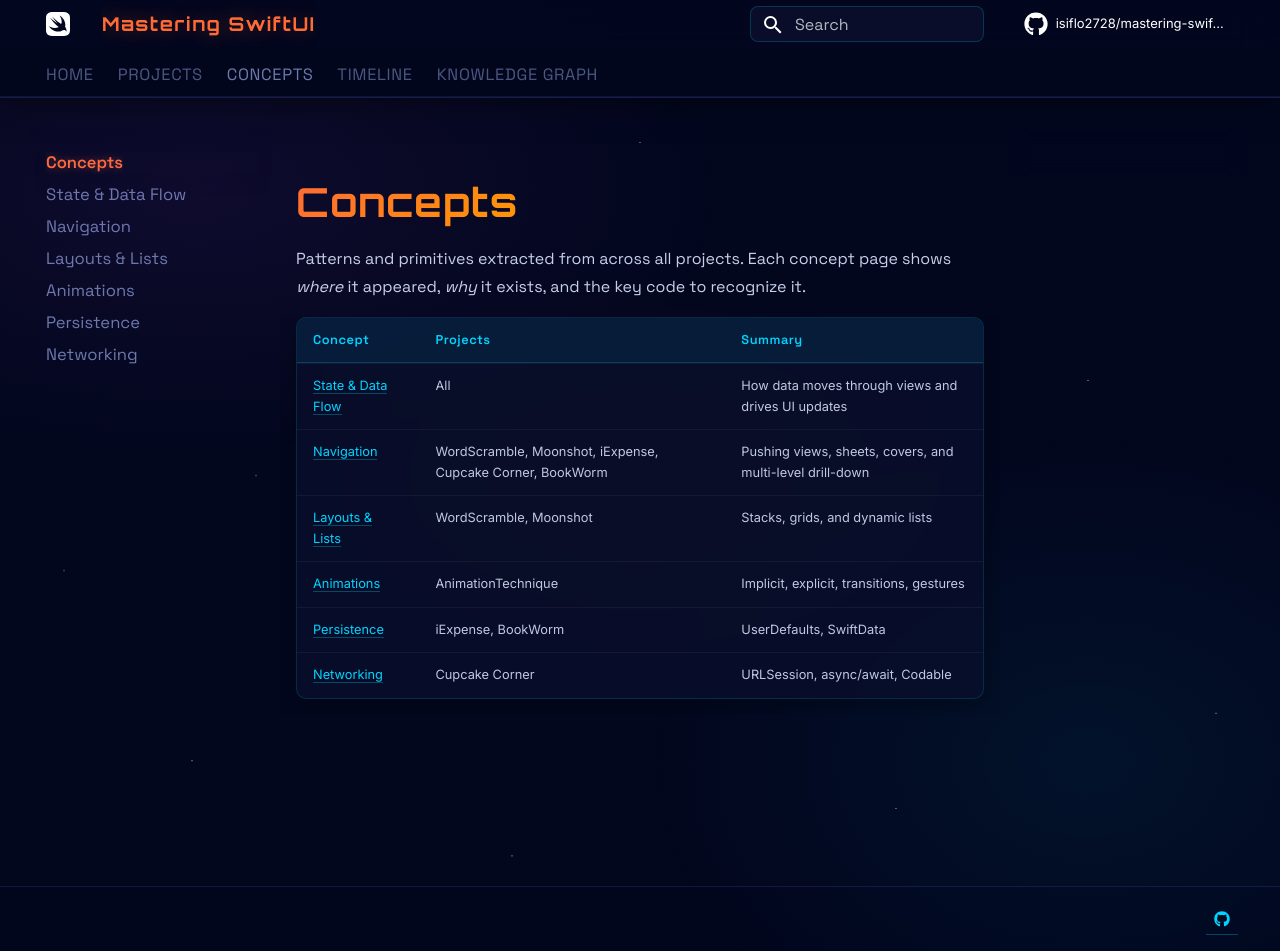
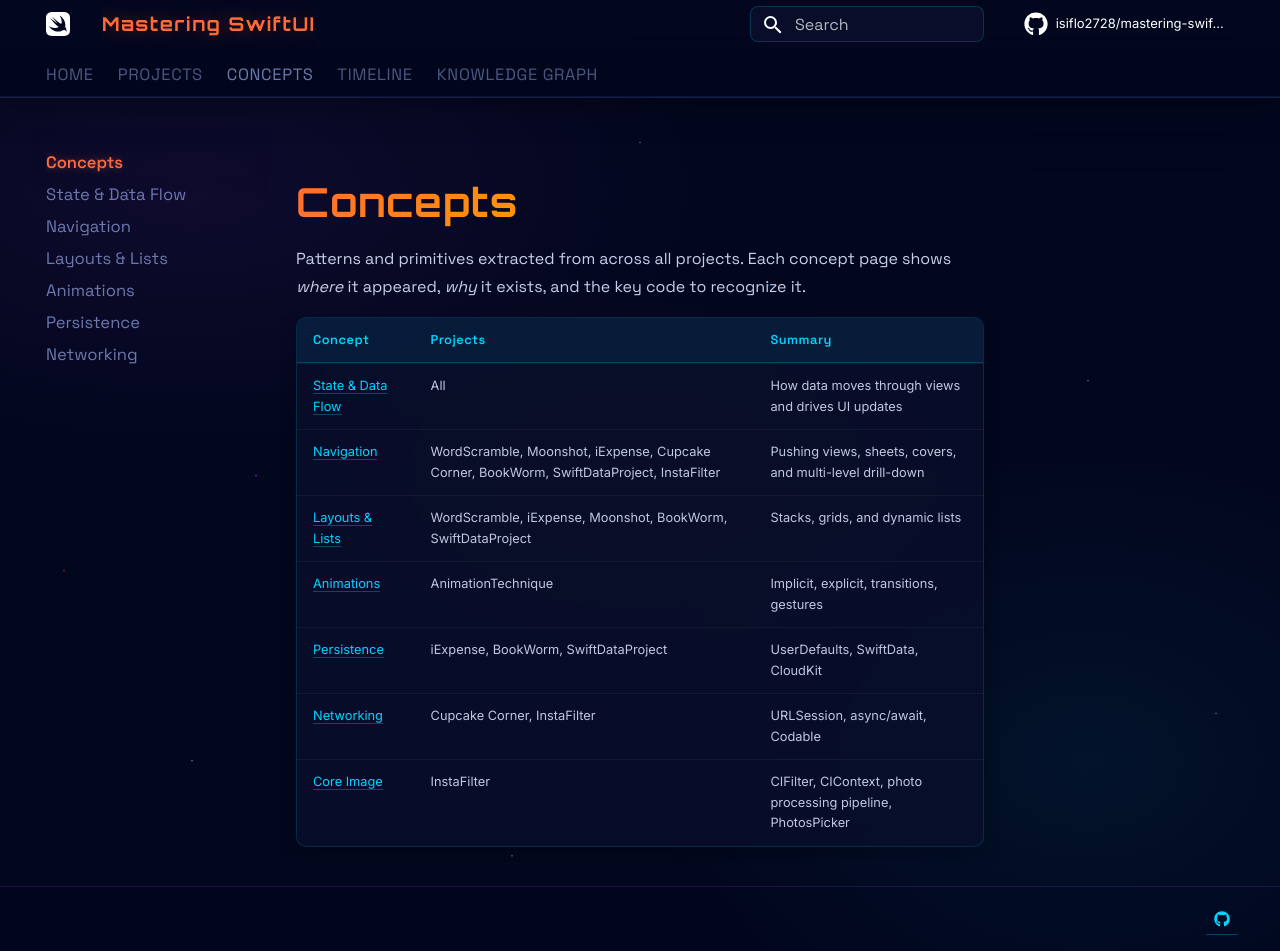
Before and after one commit to isiflo2728/swift-vault, an MkDocs documentation site: the page built from docs/concepts/index.md, in a window 1280 px wide and 951 px high. Built offline with MkDocs 1.6.1 and Material for MkDocs 9.7.7, drawn with Linux system fonts in a browser that asks for light colours; comment, search, counter and statistics services are not loaded.

Commit message:
Update concepts index with all projects and add Core Image entry

```diff
--- a/docs/concepts/index.md
+++ b/docs/concepts/index.md
@@ -5,8 +5,9 @@ Patterns and primitives extracted from across all projects. Each concept page sh
 | Concept | Projects | Summary |
 |---|---|---|
 | [State & Data Flow](state-data-flow.md) | All | How data moves through views and drives UI updates |
-| [Navigation](navigation.md) | WordScramble, Moonshot, iExpense, Cupcake Corner, BookWorm | Pushing views, sheets, covers, and multi-level drill-down |
-| [Layouts & Lists](layouts-lists.md) | WordScramble, Moonshot | Stacks, grids, and dynamic lists |
+| [Navigation](navigation.md) | WordScramble, Moonshot, iExpense, Cupcake Corner, BookWorm, SwiftDataProject, InstaFilter | Pushing views, sheets, covers, and multi-level drill-down |
+| [Layouts & Lists](layouts-lists.md) | WordScramble, iExpense, Moonshot, BookWorm, SwiftDataProject | Stacks, grids, and dynamic lists |
 | [Animations](animations.md) | AnimationTechnique | Implicit, explicit, transitions, gestures |
-| [Persistence](persistence.md) | iExpense, BookWorm | UserDefaults, SwiftData |
-| [Networking](networking.md) | Cupcake Corner | URLSession, async/await, Codable |
+| [Persistence](persistence.md) | iExpense, BookWorm, SwiftDataProject | UserDefaults, SwiftData, CloudKit |
+| [Networking](networking.md) | Cupcake Corner, InstaFilter | URLSession, async/await, Codable |
+| [Core Image](../projects/instafilter.md) | InstaFilter | CIFilter, CIContext, photo processing pipeline, PhotosPicker |
```
